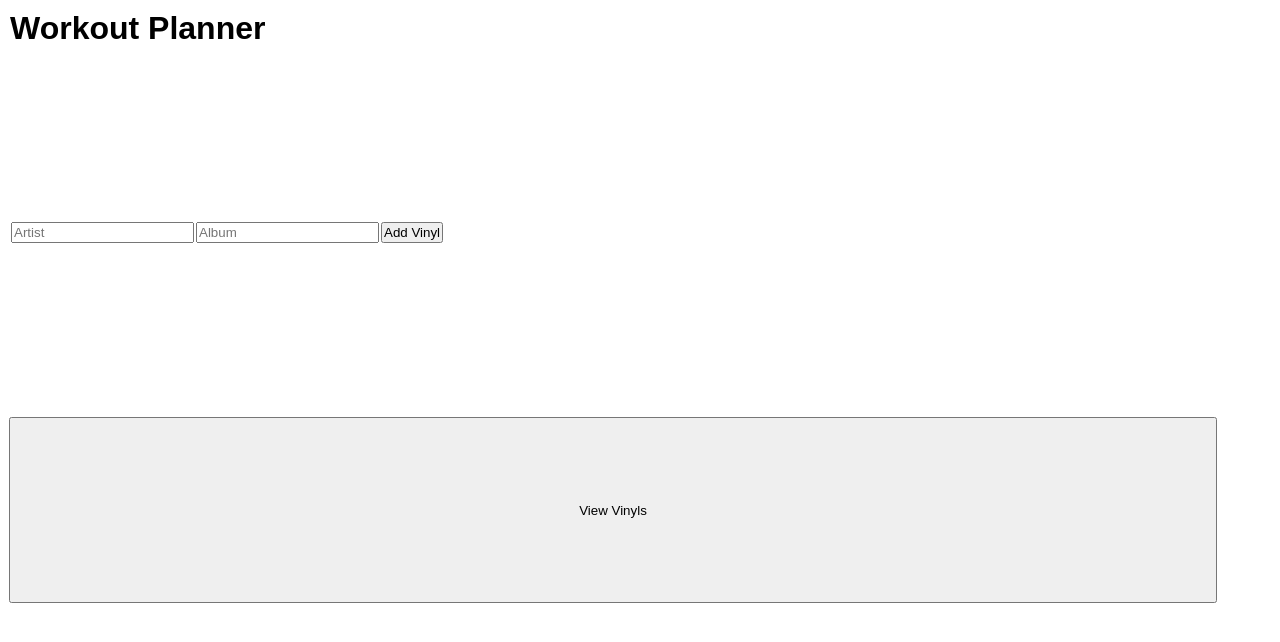
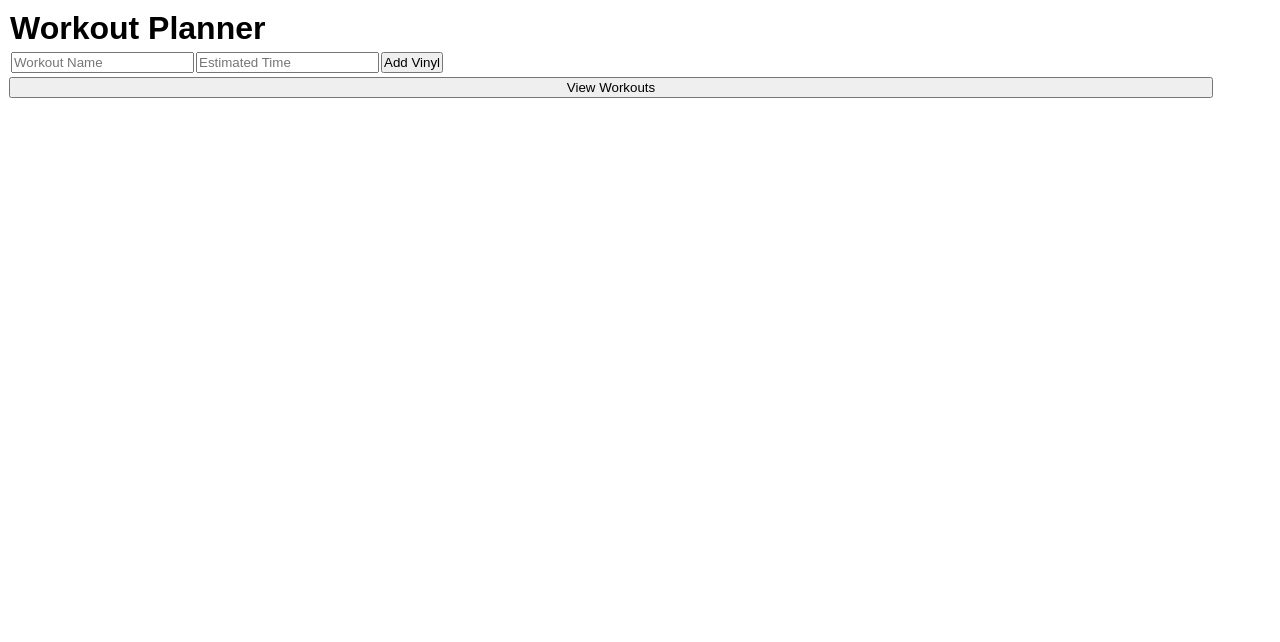
Before and after one commit to rlopez4042/WorkoutPlannerClient, a React (Create React App) app: page /#/exercise in a window 1280 px wide. Shown: the top 642 px of the page. Built offline with nearby package versions, Linux system fonts and the light colour scheme.

Commit message:
Added functionality to view workout name and duration with form
Co-Authored-By: Garrett Pyke <garrettpyke@msn.com>
Co-Authored-By: isaiah <41355+isaiah@users.noreply.git.generalassemb.ly>
Co-Authored-By: rlopez4042 <41133+rlopez4042@users.noreply.git.generalassemb.ly>

```diff
--- a/src/App.js
+++ b/src/App.js
@@ -1,6 +1,7 @@
 import React, { useState, useEffect } from 'react';
 import Form from './components/form'
 import { Route, Link, Routes, Navigate } from 'react-router-dom';
+
 
 
 function App() {
--- a/src/components/form.js
+++ b/src/components/form.js
@@ -10,7 +10,7 @@ function Form() {
     const handleClick = () => {
       fetch("http://localhost:4000/workout")
         .then(response => response.json())
-        .then(data => setWorkout(data.Workout))
+        .then(data => setWorkouts(data.Workout))
     }
 
     const handleChange = (event) => {
@@ -40,20 +40,25 @@ function Form() {
     const workoutList = workouts.map(workout => {
       return (
         <div>
-
-        </div>
+          <p>{workout.name}</p>
+          <p>{workout.duration}</p>
+          </div>
       )
     })
 
     return (
         <>
     <form onSubmit={handleSubmit}>
-        <input onChange={handleChange} value={workout.name} name="artist" placeholder="Artist"/>
-        <input onChange={handleChange} value={workout.duration} name="album" placeholder="Album"/>
+        <input onChange={handleChange} value={workout.name} name="Workout Name" placeholder="Workout Name"/>
+        <input onChange={handleChange} value={workout.duration} name="Estimated Time" placeholder="Estimated Time"/>
+        {/* <input onChange={handleChange} value={workout.exercises.name} name="Exercise Name" placeholder="Exercise Name"/> */}
+        {/* <input onChange={handleChange} value={workout.exercises.description} name="Exercise Description" placeholder="Exercise Description"/>
+        <input onChange={handleChange} value={workout.exercises.sets} name="Number of sets" placeholder="Number of sets"/>
+        <input onChange={handleChange} value={workout.exercises.reps} name="Number of reps" placeholder="Number of reps"/> */}
+
         <button type="Submit">Add Vinyl</button>
       </form>
-
-      <button onClick={handleClick}>View Vinyls</button>
+      <button onClick={handleClick}>View Workouts</button>
       <ul>{workoutList}</ul>
     </>
     );
--- a/src/index.css
+++ b/src/index.css
@@ -17,10 +17,10 @@ body {
   grid-template-rows: 10% 90%; */
 }
 
-div {
+/* div {
   border: none;
   width: 100%;
   height: 100%;
   padding: 0 auto;
   gap: 5px;
-}
+} */
```
